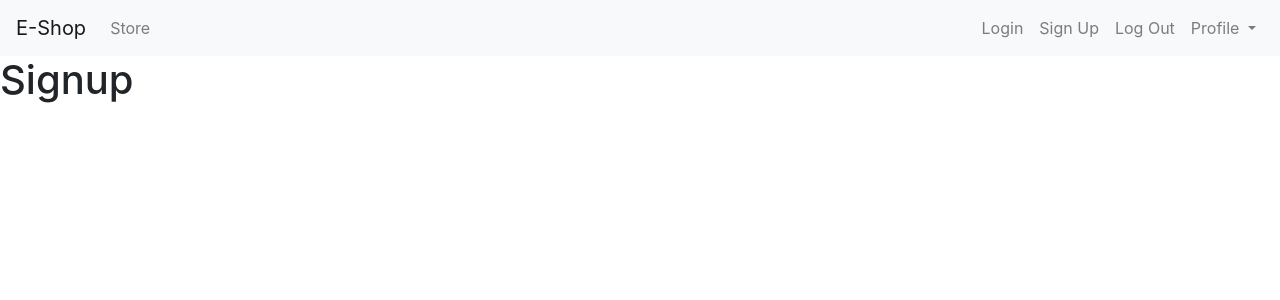
After one commit to MarzanulHoque/Dashboard-design, a Django app: page /signup in a window 1280 px wide. The commit adds this page. Shown: the top 300 px of the page. Run offline with Django 3.2, Linux system fonts and the light colour scheme; some libraries are stand-ins or nearby versions.

Commit message:
Serving Signup Page

```diff
--- a/Eshop/store/templates/base.html
+++ b/Eshop/store/templates/base.html
@@ -30,7 +30,7 @@
             <a class="nav-link" href="#">Login</a>
           </li>
             <li class="nav-item">
-            <a class="nav-link" href="#">Sign Up</a>
+            <a class="nav-link" href="signup">Sign Up</a>
           </li>
             <li class="nav-item">
             <a class="nav-link" href="#">Log Out</a>
--- /dev/null
+++ b/Eshop/store/templates/signup.html
@@ -0,0 +1,6 @@
+{% extends 'base.html' %}
+
+{% block content %}
+
+    <h1>Signup</h1>
+{% endblock %}
--- a/Eshop/store/urls.py
+++ b/Eshop/store/urls.py
@@ -1,7 +1,8 @@
 from django.contrib import admin
 from django.urls import path
-from .views import index
+from .views import index, signup
 
 urlpatterns = [
-    path('', index)
+    path('', index),
+    path('signup', signup)
 ]
--- a/Eshop/store/views.py
+++ b/Eshop/store/views.py
@@ -5,7 +5,6 @@ from .models.category import Category
 
 
 def index(request):
-
     products = None
     categories = Category.get_all_categories()
 
@@ -15,9 +14,12 @@ def index(request):
     else:
         products = Product.get_all_products()
 
-
-    data={}
+    data = {}
     data['products'] = products
     data['categories'] = categories
 
     return render(request, 'index.html', data)
+
+
+def signup(request):
+    return render(request, 'signup.html')
```
